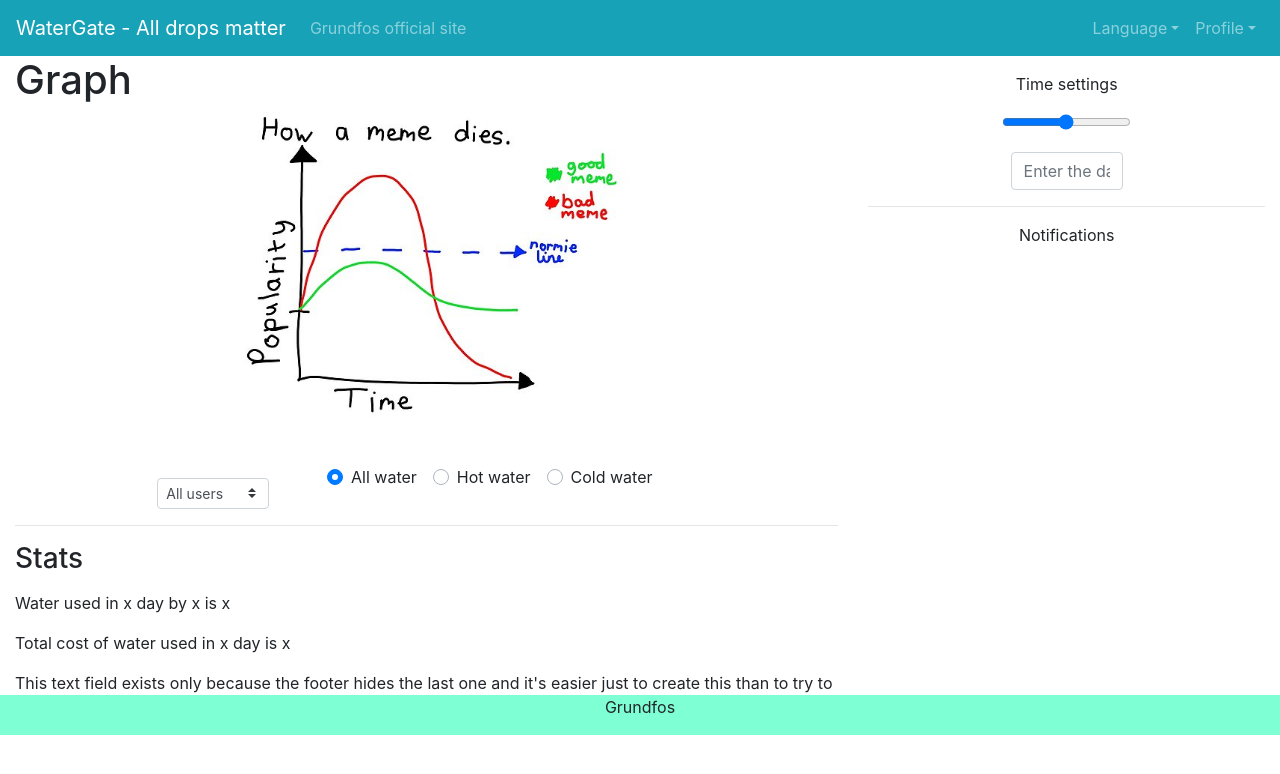
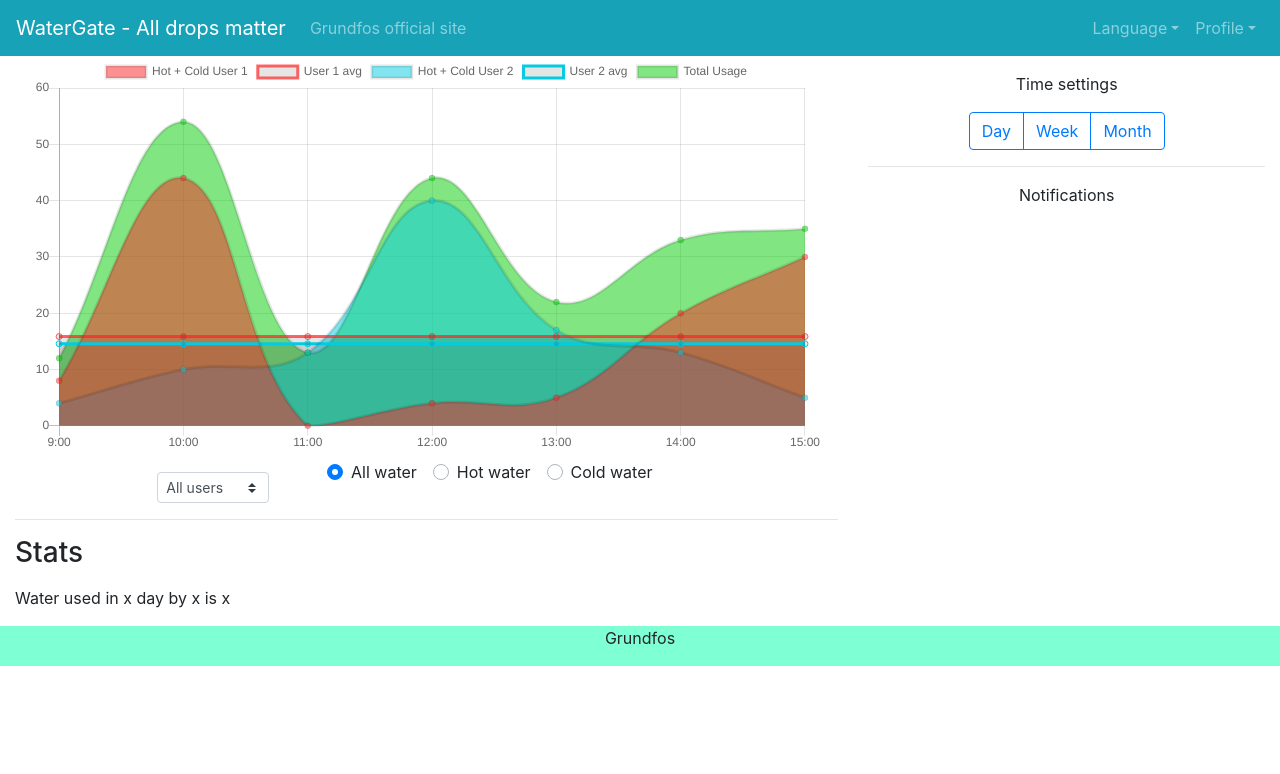
Before and after one commit to h2pros/web, a Vue app: page / in a window 1280 px wide. Shown: the top 774 px of the page. Built offline with nearby package versions, Linux system fonts and the light colour scheme.

Commit message:
Add charts to site

```diff
--- a/src/App.vue
+++ b/src/App.vue
@@ -37,9 +37,9 @@
         <div class="row content">
 
             <div class="col-sm-8 text-left" id="dropdown_users">
-                <h1>Graph</h1>
-                <img src="graph.jpg" alt="Missing graph" style="width:50%;   display: block; margin-left: auto;  margin-right: auto;">
-
+                <!-- <h1>Graph</h1> -->
+                <!-- <img src="graph.jpg" alt="Missing graph" style="width:50%;   display: block; margin-left: auto;  margin-right: auto;"> -->
+                <line-chart-container :temp="waterTemp"/>
 
                 <div class="row justify-content-center my-auto">
                     <div class="col-sm-2 text-left">
@@ -48,7 +48,7 @@
 
                     <div class="col-sm-6 text-center my-auto">
                         <b-form-group>
-                            <b-form-radio-group v-model="waterTemp" :options="waterOptions" name="radio-inline"></b-form-radio-group>
+                            <b-form-radio-group v-on:change="changeTemp" v-model="waterTemp" :options="waterOptions" name="radio-inline"></b-form-radio-group>
                         </b-form-group>
                     </div>
                 </div>
@@ -58,7 +58,7 @@
                 <p></p>
                 <p>Water used in x day by x is x</p>
                 <p>Total cost of water used in x day is x</p>
-                <p>This text field exists only because the footer hides the last one and it's easier just to create this than to try to fix that xd</p>
+                <!-- <p>This text field exists only because the footer hides the last one and it's easier just to create this than to try to fix that xd</p> -->
             </div>
 
             <div class="col-sm-4 sidenav">
@@ -66,7 +66,14 @@
                     <p></p>
                     <p>Time settings</p>
                     <p></p>
-                    <div class="slidecontainer">
+                    <div class="text-center">
+                        <b-button-group>
+                            <b-button variant="outline-primary">Day</b-button>
+                            <b-button variant="outline-primary">Week</b-button>
+                            <b-button variant="outline-primary">Month</b-button>
+                        </b-button-group>
+                    </div>
+                    <!-- <div class="slidecontainer">
                         <input type="range" min="1" max="100" value="50" class="slider" id="myRange">
                     </div>
                     <p></p>
@@ -76,7 +83,7 @@
                         <div class="col-sm-4 text-center">
                             <b-form-input v-model="text" placeholder="Enter the date"></b-form-input>
                         </div>
-                    </div>
+                    </div> -->
                     <p></p>
                 </div>
                 <hr>
@@ -97,13 +104,19 @@
 
 <script>
 
-    import Vue from 'vue'
-    import BootstrapVue from 'bootstrap-vue'
-    Vue.use(BootstrapVue)
+    import 'bootstrap/dist/css/bootstrap.css'
+    import 'bootstrap-vue/dist/bootstrap-vue.css'
+    import LineChartContainer from './components/ChartContainer.vue'
 
     export default {
+        name: 'app',
+        components: {
+            LineChartContainer
+        },
+
         data() {
             return {
+                temp: 'all',
                 users: 'a',
                 userOptions: [
                     { value: 'a', text: 'All users' },
@@ -111,21 +124,19 @@
                     { value: 'c', text: 'User2' },
                 ],
 
-            waterTemp: 'a',
+                waterTemp: 'all',
                 waterOptions: [
-                    { value: 'a', text: 'All water' },
-                    { value: 'b', text: 'Hot water' },
-                    { value: 'c', text: 'Cold water' },
+                    { value: 'all', text: 'All water' },
+                    { value: 'hot', text: 'Hot water' },
+                    { value: 'cold', text: 'Cold water' },
                 ]
             }
-        }
+        },
     }
 
 </script>
 
 <style>
-    import 'bootstrap/dist/css/bootstrap.css'
-    import 'bootstrap-vue/dist/bootstrap-vue.css'
 
     #app{
 
--- /dev/null
+++ b/src/components/Chart.vue
@@ -0,0 +1,17 @@
+<script>
+import { Line, mixins } from 'vue-chartjs'
+
+export default {
+  extends: Line,
+  mixins: [mixins.reactiveProp],
+  props: ['chartData', 'options'],
+  mounted () {
+    this.renderChart(this.chartData, this.options)
+  },
+  watch: {
+    chartData: function(newVar, newOld){
+      this.$refs.chart.resetChart();
+    }
+  }
+}
+</script>
--- /dev/null
+++ b/src/components/ChartContainer.vue
@@ -0,0 +1,93 @@
+<template>
+  <b-container>
+    <line-chart
+      v-if="advanced && loaded"
+      :chartData="chartdataAdvanced"
+      :options="optionsAdvanced"
+      :key="componentKey"/>
+
+    <line-chart
+    v-if="!advanced && loaded"
+    :chartData="chartdataCumulative"
+    :options="optionsCumulative"
+    :key="componentKey"/>
+  </b-container>
+</template>
+
+<script>
+import LineChart from './Chart.vue'
+import { seriesAvg, cumulativeDecrement, makeChartData } from '../js/waterStats'
+import { getAllTemps, getColdTemps, getHotTemps } from '../js/dataGetter'
+
+var timeSeries = ["9:00", "10:00", "11:00", "12:00",  "13:00", "14:00", "15:00"];
+
+var coldUser1 = [8, 34, 0, 4, 5, 15, 9];
+var hotUser1 = [0, 10, 0, 0, 0, 5, 21];
+var totalUser1 = [8, 44, 0, 4, 5, 20, 30];
+var user1Avg = seriesAvg(totalUser1);
+
+var coldUser2 = [4, 10, 13, 20, 4, 3, 0];
+var hotUser2 = [0, 0, 0, 20, 13, 10, 5];
+var totalUser2 = [4, 10, 13, 40, 17, 13, 5];
+var user2Avg = seriesAvg(totalUser2);
+
+var totalUsage = totalUser1.map(function (num, idx) {
+  return num + totalUser2[idx];
+});
+var totalCold = coldUser1.map(function (num, idx) {
+  return num + coldUser2[idx];
+});
+var totalHot = hotUser1.map(function (num, idx) {
+  return num + hotUser2[idx];
+});
+
+var cumulativeSeries = cumulativeDecrement(totalUsage, 150);
+
+export default {
+  name: 'LineChartContainer',
+  components: { LineChart },
+  props: {
+    temp: {
+      default: 'all'
+    },
+  },
+  data: () => ({
+    componentKey: 0,
+    loaded: true,
+    advanced: true,
+    chartdataAdvanced: {
+      labels: timeSeries,
+      datasets: getAllTemps()
+    },
+    optionsAdvanced: {maintainAspectRatio: false},
+
+    chartdataCumulative: {
+      labels: timeSeries,
+      datasets: [
+        {
+          label: 'Water usage',
+          backgroundColor: 'rgba(252, 37, 37, 0.5)',
+          data: cumulativeSeries
+        }
+      ]
+    },
+    optionsCumulative: {maintainAspectRatio: false},
+  }),
+  watch: {
+    temp: function(newVar, oldVar){
+      this.componentKey += 1;
+
+      if(this.temp == 'all'){
+        this.chartdataAdvanced['datasets'] = getAllTemps();
+      }
+      else if(this.temp == 'cold'){
+        this.chartdataAdvanced['datasets'] = getColdTemps();
+      }
+      else if(this.temp == 'hot'){
+        this.chartdataAdvanced['datasets'] = getHotTemps();
+      }
+      this.loaded = true
+    }
+  },
+}
+</script>
--- /dev/null
+++ b/src/js/dataGetter.js
@@ -0,0 +1,111 @@
+import { seriesAvg } from './waterStats'
+
+var coldUser1 = [8, 34, 0, 4, 5, 15, 9];
+var hotUser1 = [0, 10, 0, 0, 0, 5, 21];
+var totalUser1 = [8, 44, 0, 4, 5, 20, 30];
+var user1Avg = seriesAvg(totalUser1);
+
+var coldUser2 = [4, 10, 13, 20, 4, 3, 0];
+var hotUser2 = [0, 0, 0, 20, 13, 10, 5];
+var totalUser2 = [4, 10, 13, 40, 17, 13, 5];
+var user2Avg = seriesAvg(totalUser2);
+
+var totalUsage = totalUser1.map(function (num, idx) {
+  return num + totalUser2[idx];
+});
+var totalCold = coldUser1.map(function (num, idx) {
+  return num + coldUser2[idx];
+});
+var totalHot = hotUser1.map(function (num, idx) {
+  return num + hotUser2[idx];
+});
+
+export function getAllTemps(){
+    return [
+        {
+          label: 'Hot + Cold User 1',
+          backgroundColor: 'rgba(252, 37, 37, 0.5)',
+          data: totalUser1
+        },
+        {
+          label: 'User 1 avg',
+          borderColor: 'rgba(252, 37, 37, 0.7)',
+          data: user1Avg
+        },
+        {
+          label: 'Hot + Cold User 2',
+          backgroundColor: 'rgba(5, 203, 225, 0.5)',
+          data: totalUser2
+        },
+        {
+          label: 'User 2 avg',
+          borderColor: 'rgba(5, 203, 225, 1)',
+          data: user2Avg
+        },
+        {
+          label: 'Total Usage',
+          backgroundColor: 'rgba(5, 203, 7, 0.5)',
+          data: totalUsage
+        }
+    ]
+}
+
+export function getColdTemps(){
+    return [
+        {
+          label: 'Cold User 1',
+          backgroundColor: 'rgba(252, 37, 37, 0.5)',
+          data: coldUser1
+        },
+        {
+          label: 'User 1 avg',
+          borderColor: 'rgba(252, 37, 37, 0.7)',
+          data: seriesAvg(coldUser1)
+        },
+        {
+          label: 'Cold User 2',
+          backgroundColor: 'rgba(5, 203, 225, 0.5)',
+          data: coldUser2
+        },
+        {
+          label: 'User 2 avg',
+          borderColor: 'rgba(5, 203, 225, 1)',
+          data: seriesAvg(coldUser2)
+        },
+        {
+          label: 'Total Usage',
+          backgroundColor: 'rgba(5, 203, 7, 0.5)',
+          data: totalCold
+        }
+    ]
+}
+
+export function getHotTemps(){
+    return [
+        {
+          label: 'Hot User 1',
+          backgroundColor: 'rgba(252, 37, 37, 0.5)',
+          data: hotUser1
+        },
+        {
+          label: 'User 1 avg',
+          borderColor: 'rgba(252, 37, 37, 0.7)',
+          data: seriesAvg(hotUser1)
+        },
+        {
+          label: 'Hot User 2',
+          backgroundColor: 'rgba(5, 203, 225, 0.5)',
+          data: hotUser2
+        },
+        {
+          label: 'User 2 avg',
+          borderColor: 'rgba(5, 203, 225, 1)',
+          data: seriesAvg(hotUser2)
+        },
+        {
+          label: 'Total Usage',
+          backgroundColor: 'rgba(5, 203, 7, 0.5)',
+          data: totalCold
+        }
+    ]
+}
--- /dev/null
+++ b/src/js/waterStats.js
@@ -0,0 +1,64 @@
+// Return average of array as array of same length with repeated value
+export function seriesAvg(series) {
+    var sum = series.reduce(function(a, b) { return a + b; });
+    var avg = sum / series.length;
+    return Array(series.length).fill(avg);
+}
+
+
+// Return series of data points showing decrease from set limit.
+// Series -> array
+// Limit -> number
+// Returns -> array
+export function cumulativeDecrement(series, limit){
+    var val = limit;
+    var returnArr = [];
+    for(var i = 0; i < series.length; i++) {
+        returnArr.push(val);
+        val -= series[i];
+    }
+    return returnArr;
+}
+
+// Use API response to construct a JSON object suitable for chartjs to render
+export function makeChartData(response) {
+    var timeSeries = response.timeSeries;
+    console.log(response)
+    console.log(response['users'])
+    // Initialise list of datasets
+    // Hard code for two datasets for now!
+    var datasets = [
+        // Combined usage
+        {
+            label: 'Total Usage',
+            backgroundColor: 'rgba(5, 203, 7, 0.5)',
+            data: response['totalUsage']
+        },
+        // Individual usage
+        {
+            label: 'Hot + Cold User 1',
+            backgroundColor: 'rgba(252, 37, 37, 0.5)',
+            data: response['users'][0]['total']
+        },
+        {
+            label: 'User 1 avg',
+            borderColor: 'rgba(252, 37, 37, 0.7)',
+            data: seriesAvg(response['users'][0]['total'])
+        },
+        {
+            label: 'Hot + Cold User 2',
+            backgroundColor: 'rgba(5, 203, 225, 0.5)',
+            data: response['users'][1]['total']
+        },
+        {
+            label: 'User 2 avg',
+            borderColor: 'rgba(5, 203, 225, 1)',
+            data: seriesAvg(response['users'][1]['total'])
+        },
+    ]
+
+    return {
+        labels: timeSeries,
+        datasets: datasets
+    }
+}
```
